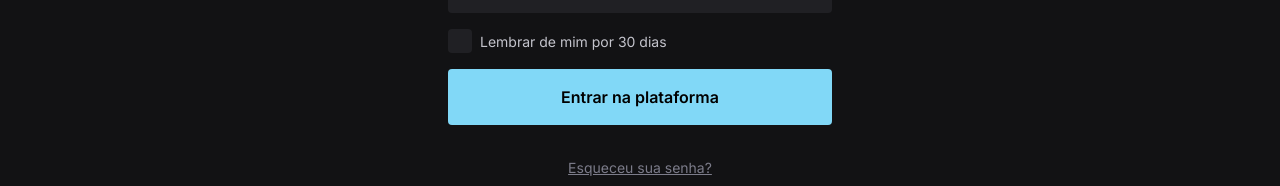
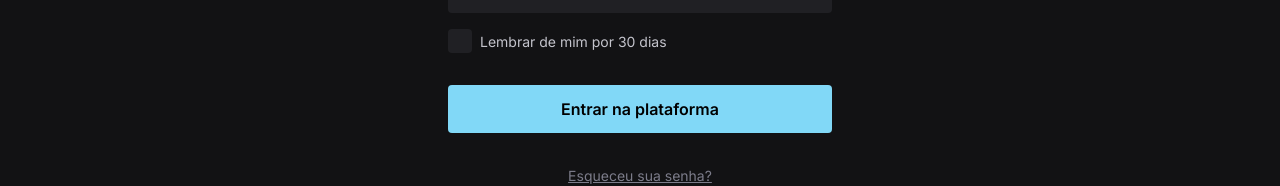
Before and after one commit to Matheus8174/design-system-lab, a React (Vite) app: page / in a window 1280 px wide. Shown: the part 306-492 px from the top of the page. Built offline with nearby package versions, Linux system fonts and the light colour scheme.

Commit message:
refactor: add suport for class overriden

```diff
--- a/src/components/Button.tsx
+++ b/src/components/Button.tsx
@@ -1,18 +1,21 @@
-import { PropsWithChildren } from 'react';
+import { ButtonHTMLAttributes, PropsWithChildren } from 'react';
 import { Slot } from '@radix-ui/react-slot';
 import clsx from 'clsx';
 
 export type ButtonProps = PropsWithChildren<{
   asChild?: boolean
-}>
+}> & ButtonHTMLAttributes<HTMLButtonElement>
 
-const Button: React.FC <ButtonProps> = ({ children, asChild }) => {
+const Button: React.FC <ButtonProps> = ({ children, asChild, className, ...rest }) => {
   const Comp = asChild ? Slot : 'button'
 
   return (
     <Comp
+      {...rest}
+
       className={clsx(
-        "py-4 px-3 bg-cyan-500 rounded font-semibold transition-colors text-black text-sm w-full hover:bg-cyan-300 focus:ring-2 ring-white",
+        "py-3 px-4 bg-cyan-500 rounded font-semibold transition-colors text-black text-sm w-full hover:bg-cyan-300 focus:ring-2 ring-white",
+        className
       )}
     >
       { children }
```
